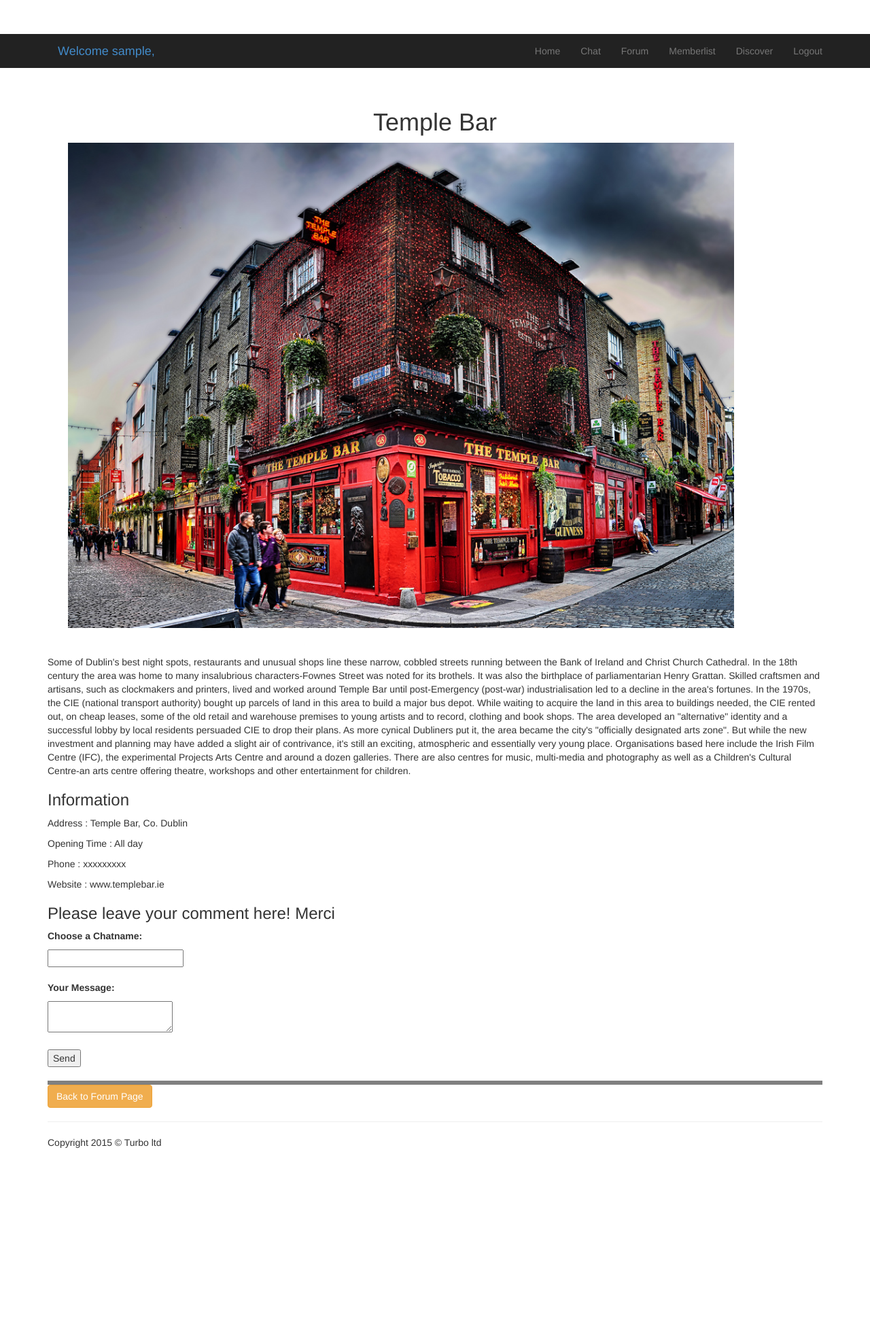
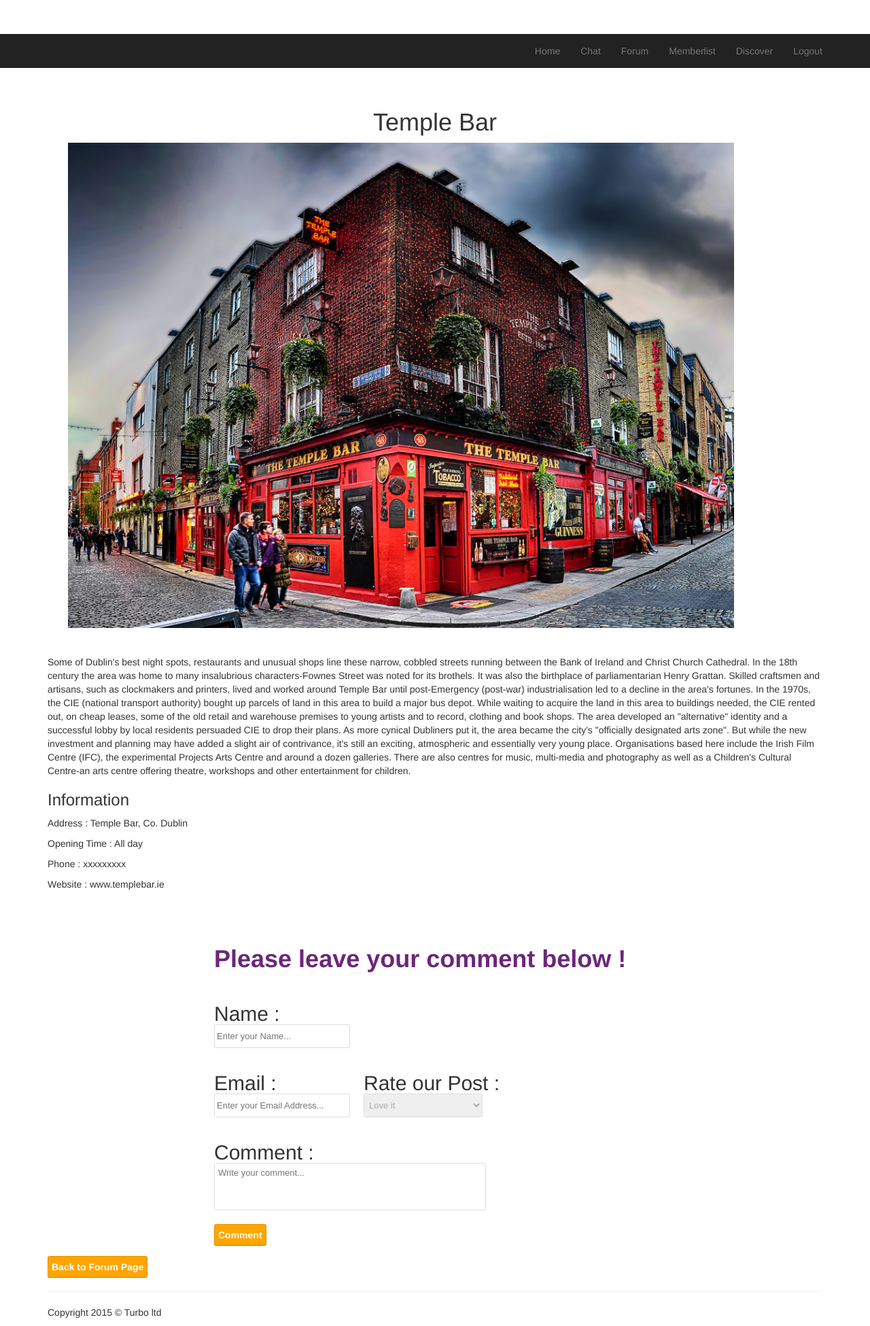
Before and after one commit to arezki1/Travel-Dublin, a PHP site: page /11.php in a window 1280 px wide. Shown: the whole page at 68% size. Before the commit the page ends 1689 px from the top, so only its background shows below. Run offline with PHP 8.4, Linux system fonts and the light colour scheme; the visitor is signed in with stand-in values (Sample User, id 1); data that the repository does not hold is empty; some libraries are stand-ins or nearby versions.

Commit message:
comment works lovely

```diff
--- a/11.php
+++ b/11.php
@@ -66,41 +66,50 @@
 
 
 
+	       <link rel="stylesheet" href="comment/wtfdiary.css">
 
-                                              <script src="https://ajax.googleapis.com/ajax/libs/jquery/1.7.1/jquery.min.js" type="text/javascript"></script>
-                                              	<script>
-
-                                                               function submitChat(){
-                                                                if(form1.uname.value == '' || form1.msg.value == '' ){
-                                                                 alert('ALL FIELDS ARE MANDATORY!!!!');
-                                                                 return;
-                                                                }
-
-                                                                form1.uname.readOnly = true;
-                                                                form1.uname.style.border = 'none';
-                                                                $("imageload").show();
-                                                                var uname = form1.uname.value;
-                                                                var msg = form1.msg.value;
-                                                                var xmlhttp = new XMLHttpRequest();
-
-                                               xmlhttp.onreadystatechange = function(){
-                                               if(xmlhttp.readyState == 4 && xmlhttp.status == 200){
-                                                document.getElementById("chatlogs").innerHTML = xmlhttp.responseText;
-
-                                                 $("imageload").hide();
-                                                         }
-
-                                               }
-                                               xmlhttp.open('GET','Chat/insert.php?'+'&uname='+uname+'&msg='+msg, true);
-                                               xmlhttp.send();
+<script type="text/javascript" src="comment/jquery.min.js"></script>
 
 
-                                              }
-                                              $(document).ready(function(e){
-                                               $.ajaxSetup({cache:false});
-                                               setInterval(function(){$('#chatlogs').load('Chat/logs.php');}, 1000);
-                                              });
-                                              </script>
+<script type="text/javascript" >
+$(function() {
+$("#comment_submit").click(function()
+{
+var name = $("#name").val();
+var email = $("#email").val();
+var rating = $("#rating").val();
+var comment = $("#comment").val();
+
+var dataString = 'name='+ name + '&email='+ email + '&comment='+ comment + '&rating=' +rating;
+if(name=='' || email=='' || comment=='' || rating=='')
+{
+alert('Please fill all textboxes');
+}
+else
+{
+
+$.ajax({
+type: "POST",
+url: "comment/save_form.php",
+data: dataString,
+cache: false,
+success: function(html){
+$("#name").val('');
+$("#email").val('');
+$("#rating").val('');
+$("#comment").val('');
+$("#success_msg").prepend(html);
+}
+});
+}return false;
+});
+});
+</script>
+
+
+
+
+
 
   </head>
 
@@ -144,44 +153,65 @@
 		<p>Opening Time : All day</p>
 		<p>Phone : xxxxxxxxx </p>
 		<p>Website : www.templebar.ie
-		<h3>Please leave your comment here! Merci</h3>
 
 
 
-		 <div id="form-chat">
-
-                    <form name = "form1">
 
 
-                                        <p><b>Choose a Chatname:</b></p>
 
 
-                                        <input type="text" name="uname" style="width:200px;" /><br/><br/>
 
 
-                                        <p> <b>Your Message:</b></p>
+                                                                		<div id="container">
+                                                                <h1 style='color:#6C267A ;font-weight:bold;	'>Please leave your comment below ! </h1>
+                                                                <form action="#" method="POST">
+                                                                <table>
+                                                                <tr><td colspan="2">
+                                                                <h2>Name :</h2>
+                                                                <div><input type="text" name="name" placeholder="Enter your Name..." class="textbox" id="name"/></div>
+                                                                </td></tr>
+                                                                <tr><td style="width:220px;">
+                                                                <h2>Email :</h2>
+                                                                <div><input type="text" name="email" placeholder="Enter your Email Address..." class="textbox" id="email"/></div>
+                                                                </td>
+                                                                <td>
+                                                                <h2>Rate our Post :</h2>
+                                                                <div><select id="rating">
+                                                                <option value="l">Love it</option>
+                                                                <option value="i">Interesting</option>
+                                                                <option value="t">Hot</option>
+                                                                <option value="u">Useful</option>
+                                                                <option value="a">Average</option>
+                                                                <option value="b">Boring</option>
+                                                                <option value="h">Hate it</option>
+                                                                </select>
+                                                                </div>
+                                                                </td></tr>
+                                                                <tr><td colspan="2">
+                                                                <h2>Comment :</h2>
+                                                                <div><textarea name="name" placeholder="Write your comment..." id="comment"></textarea></div>
+                                                                </td></tr>
+                                                                </table>
+                                                                <div><input type="submit" class="btn" value="Comment" id="comment_submit"></div>
+
+                                                                </form>
+                                                                <div id="success_msg">
+                                                                <?php include('comment/load_comments.php');?>
+                                                                </div>
+                                                                </div>
 
 
-                                        <textarea name= "msg" styles = "width:200px; height: 70px"></textarea><br/>
-
-                    </form>
 
 
-                    <br/>
 
 
-                    <button onclick= "submitChat()"class= "button">Send</button><br/><br/>
 
-                    <div id="imageload" style="display:none;">
-                    <img src="loading.gif"/>
-                    </div>
 
-                    <div id="chatlogs" style="border:solid grey">
 
-                    <h1>Loading .... </h1><img src="loading.gif"/>
-                    </div>
 
-   </div>
+
+
+
 
 
 
--- a/comment/db.php
+++ b/comment/db.php
@@ -1,8 +1,8 @@
 <?php
-define('DB_SERVER', 'localhost');
-define('DB_USERNAME', 'root');
-define('DB_PASSWORD', '');
-define('DB_DATABASE', 'test');
+define('DB_SERVER', 'sql2.freemysqlhosting.net');
+define('DB_USERNAME', 'sql2107364');
+define('DB_PASSWORD', 'dZ2*wT7%');
+define('DB_DATABASE', 'sql2107364');
 $connection = mysql_connect(DB_SERVER, DB_USERNAME, DB_PASSWORD) or die(mysql_error());
 $database = mysql_select_db(DB_DATABASE) or die(mysql_error());
 
--- a/comment/load_comments.php
+++ b/comment/load_comments.php
@@ -2,7 +2,7 @@
 include("db.php");
 
 
-$sql="Select * from comment order by com_id desc LIMIT 10";
+$sql="Select * from comments order by com_id desc LIMIT 10";
 $command=mysql_query($sql);
 while($data=mysql_fetch_row($command))
 {
@@ -25,28 +25,28 @@
 echo "<span style='float:right;'><small>";
 if($rating=="l")
 {
-echo "&nbsp; <img src='icons/heart-icon.png'> Loved it";
+echo "&nbsp; <img src='comment/icons/heart-icon.png'> Loved it";
 }
 else if($rating=="i")
 {
-echo "&nbsp; <img src='icons/thumb-up-icon.png'> Interesting";
+echo "&nbsp; <img src='comment/icons/thumb-up-icon.png'> Interesting";
 }
 else if($rating=="t")
 {
-echo "&nbsp; <img src='icons/fire-icon.png'> Hot";
+echo "&nbsp; <img src='comment/icons/fire-icon.png'> Hot";
 }
 else if($rating=="u")
 {
-echo "&nbsp; <img src='icons/flag-icon.png'> Useful";
+echo "&nbsp; <img src='comment/icons/flag-icon.png'> Useful";
 }
 
 else if($rating=="b")
 {
-echo "&nbsp; <img src='icons/thumb-down-icon.png'> Boring";
+echo "&nbsp; <img src='comment/icons/thumb-down-icon.png'> Boring";
 }
 else if($rating=="h")
 {
-echo "&nbsp; <img src='icons/hate-icon.png'> Hate it";
+echo "&nbsp; <img src='comment/icons/hate-icon.png'> Hate it";
 }
 echo "</small></span></div>";
 
--- a/comment/wtfdiary.css
+++ b/comment/wtfdiary.css
@@ -1,8 +1,4 @@
-body
-{
-font-family:arial;
-font-size:0.85em;
-}
+
 
 h2
 {
```
Also changed, not shown: comment/save_form.php (+7 -7 lines).
